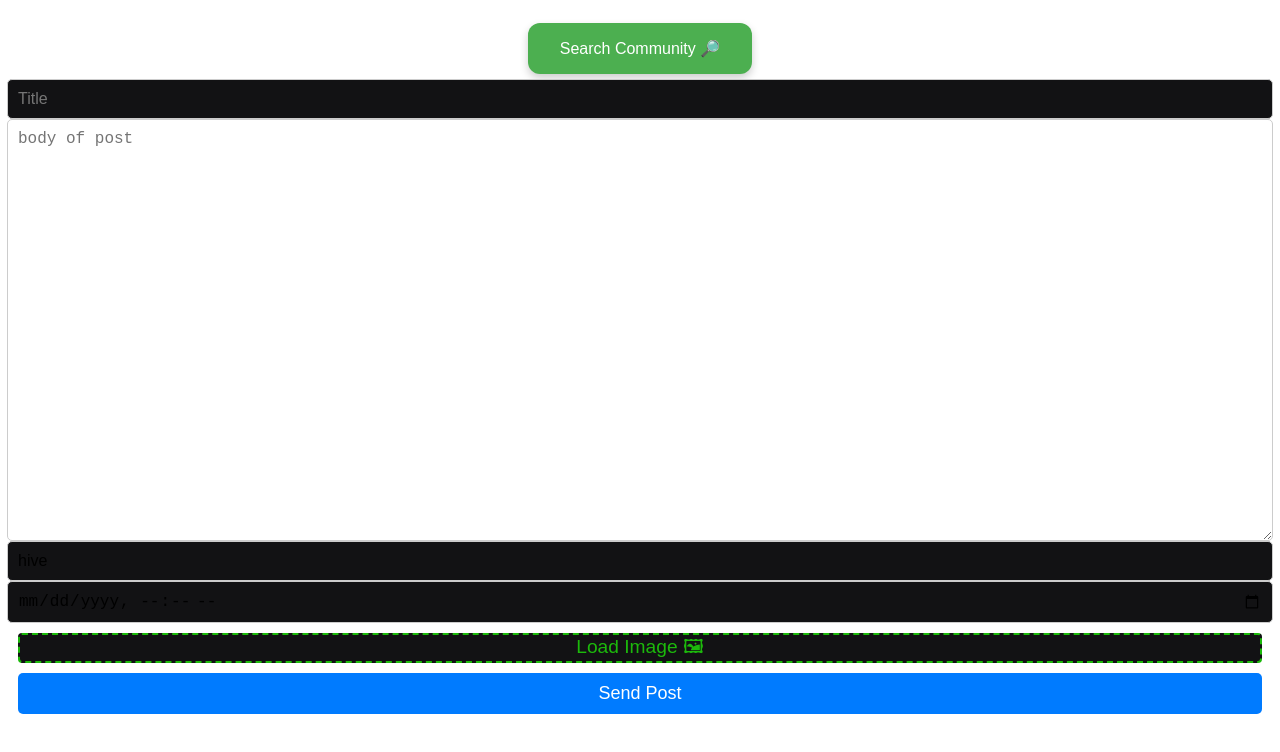
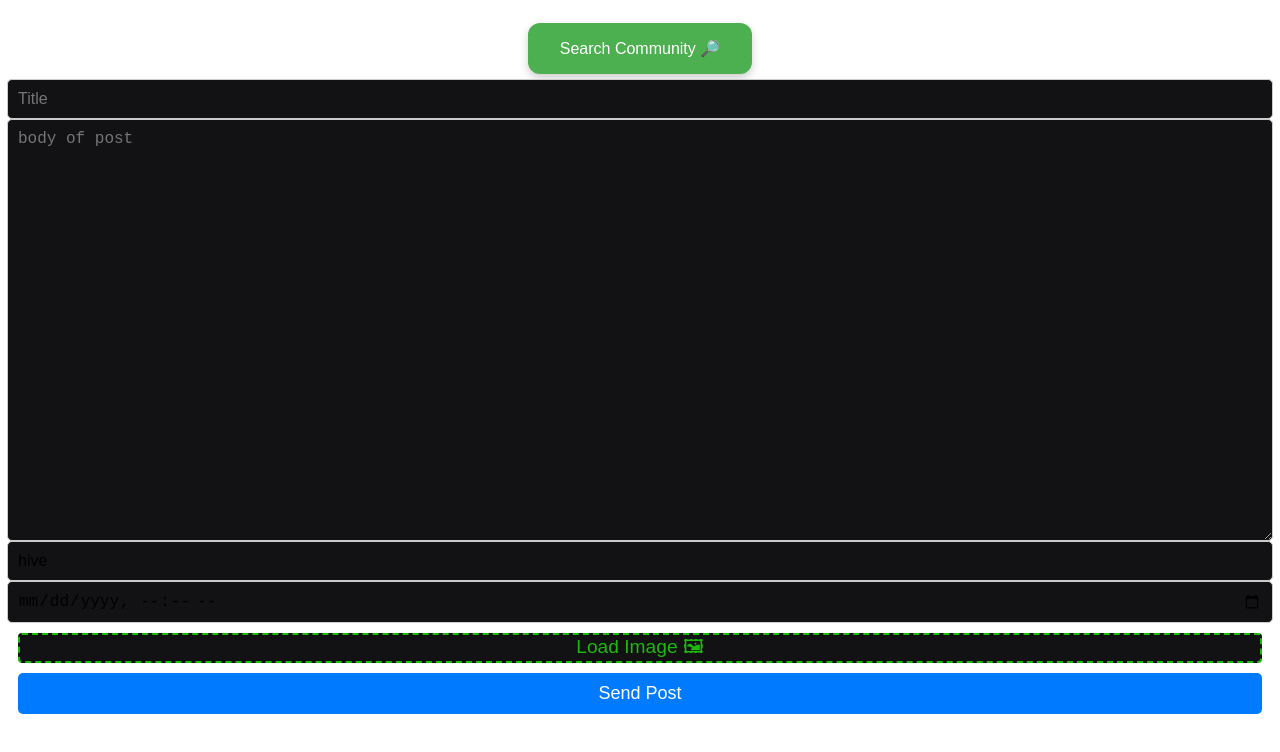
Before and after one commit to tasuboyz/Hive-TWA-Posting, a React (Vite) app: page /Hive-TWA-Posting/post in a window 1280 px wide. Shown: the top 752 px of the page. Built offline with nearby package versions, Linux system fonts and the light colour scheme.

Commit message:
Update Body Style

```diff
--- a/src/page/PostPage.css
+++ b/src/page/PostPage.css
@@ -39,7 +39,6 @@ h1 {
 .input-container {
   width: 100%;
   margin-bottom: 15px;
-  background-color: var(--background-color);
 }
 
 .input-title,
@@ -60,6 +59,7 @@ h1 {
   font-size: 16px;
   border: 1px solid #ccc;
   border-radius: 5px;
+  background-color: var(--background-color);
 }
 
 .posting-button {
```
